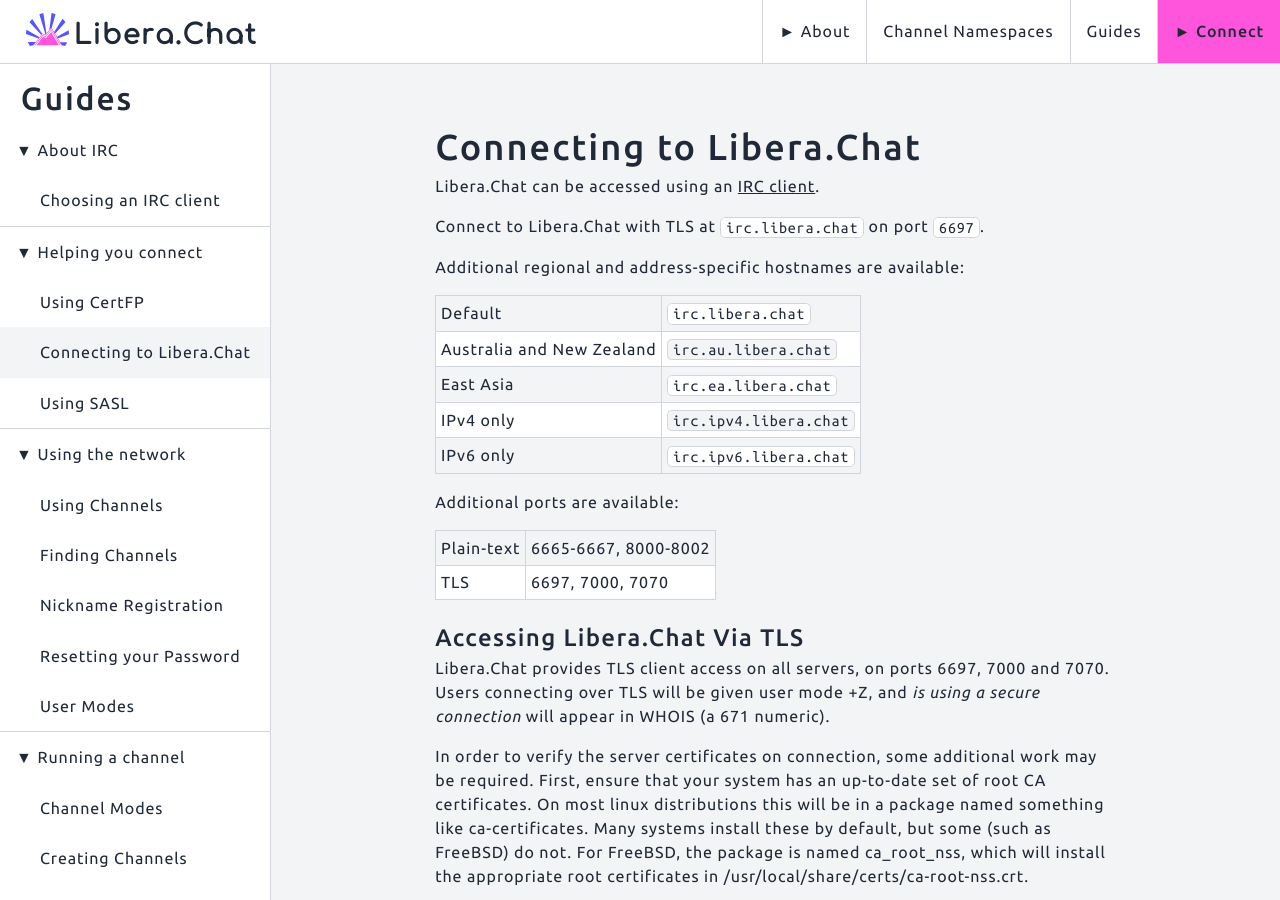
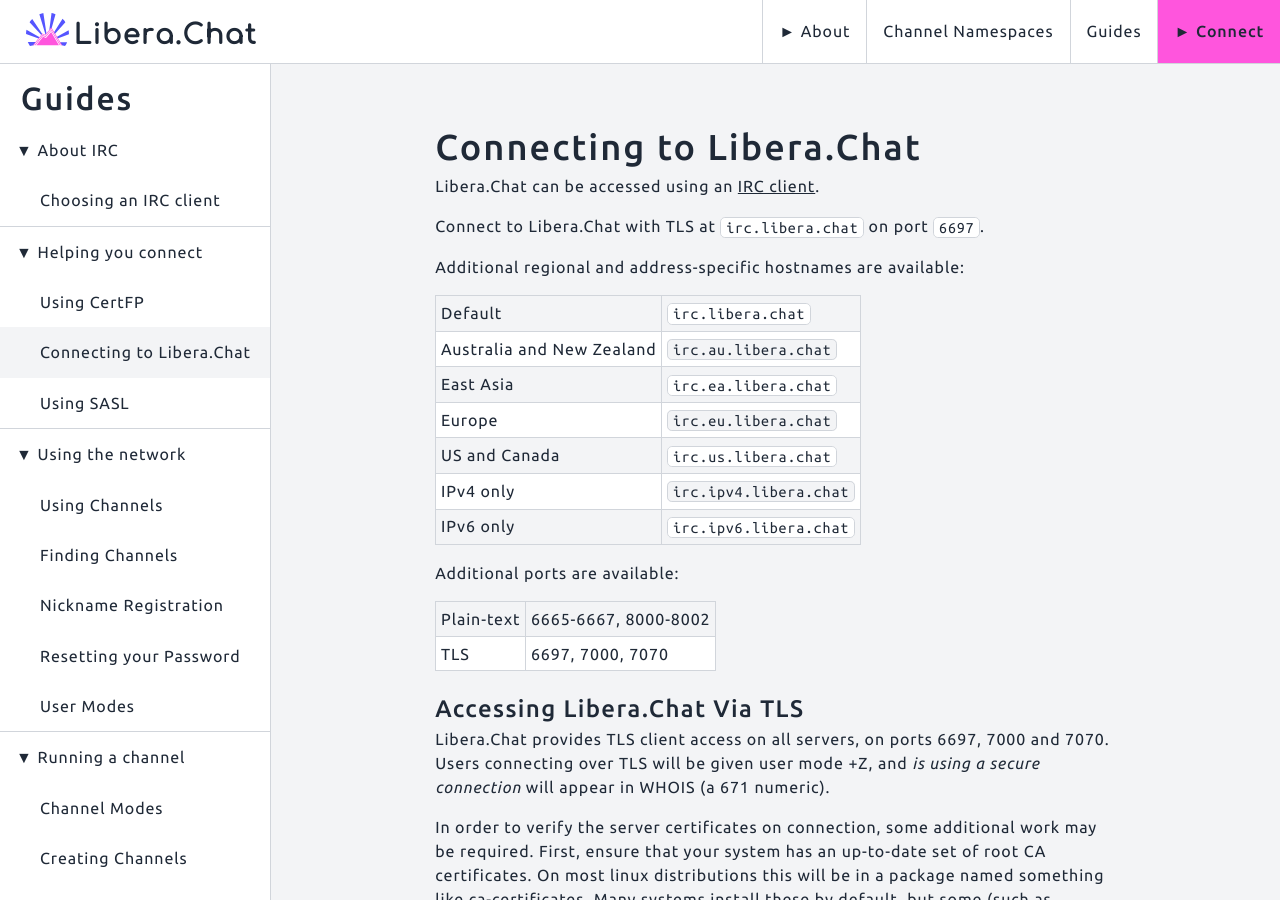
Before and after one commit to Libera-Chat/libera-chat.github.io, a Jekyll site: the page built from content/_guides/connect.md, in a window 1280 px wide and 900 px high. Built offline with Jekyll 4.4.1, drawn with Linux system fonts in a browser that asks for light colours.

Commit message:
Add eu and us regions

```diff
--- a/content/_guides/connect.md
+++ b/content/_guides/connect.md
@@ -14,6 +14,8 @@
 | Default                   | `irc.libera.chat`      |
 | Australia and New Zealand | `irc.au.libera.chat`   |
 | East Asia                 | `irc.ea.libera.chat`   |
+| Europe                    | `irc.eu.libera.chat`   |
+| US and Canada             | `irc.us.libera.chat`   |
 | IPv4 only                 | `irc.ipv4.libera.chat` |
 | IPv6 only                 | `irc.ipv6.libera.chat` |
 
```
